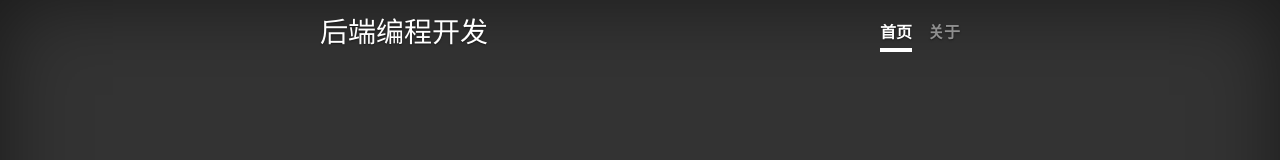
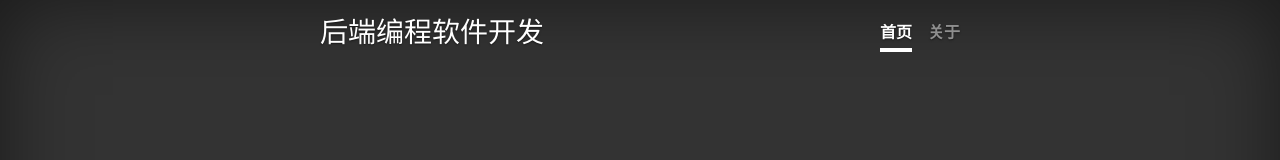
Before and after one commit to ArisQ/_.lipbcu.love, a plain HTML site: page sites/www/index.html in a window 1280 px wide. Shown: the top 160 px of the page. Drawn offline with Linux system fonts and the light colour scheme; files that its build step writes are made by us from their sources.

Commit message:
update config

```diff
--- a/sites/www/index.html
+++ b/sites/www/index.html
@@ -6,7 +6,7 @@
     <meta name="description" content="">
     <meta name="author" content="Mark Otto, Jacob Thornton, and Bootstrap contributors">
     <meta name="generator" content="Jekyll v4.0.1">
-    <title>后端编程</title>
+    <title>后端编程软件开发</title>
 
     <link rel="canonical" href="https://getbootstrap.com/docs/4.5/examples/cover/">
 
@@ -38,7 +38,7 @@
 
       <header class="masthead mb-auto">
         <div class="inner">
-          <h3 class="masthead-brand">后端编程开发</h3>
+          <h3 class="masthead-brand">后端编程软件开发</h3>
           <nav class="nav nav-masthead justify-content-center">
             <a class="nav-link active" href="#">首页</a>
             <a class="nav-link" href="#">关于</a>
```
Also changed, not shown: 1 other file.
